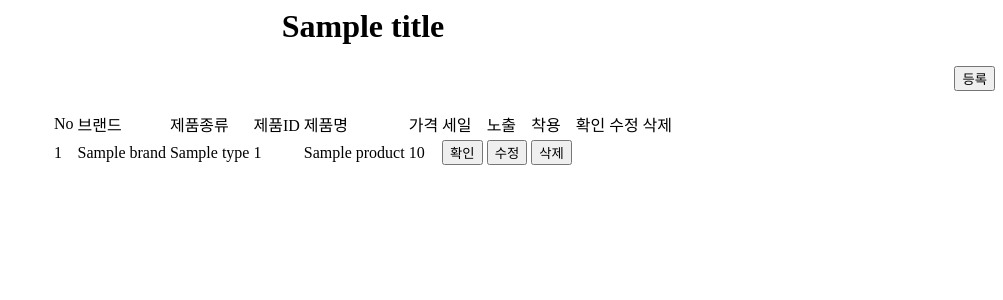
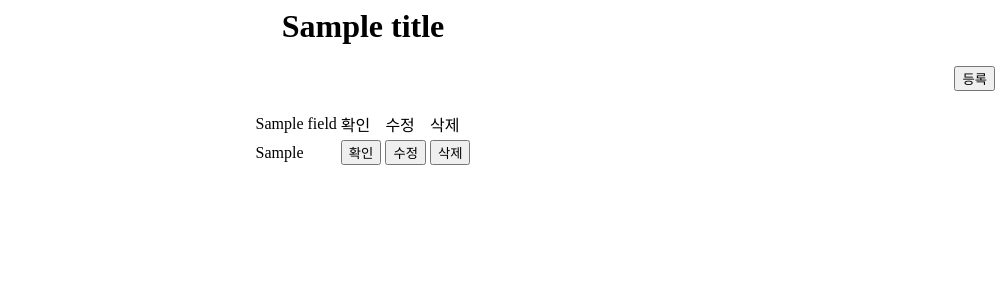
Before and after one commit to hwj4477/PHP-CMS-Template, a CodeIgniter app: template application/views/product/product_list.php in a window 1280 px wide. Shown: the top 300 px of the page, without its empty margins (277-1280 px from the left). Run offline with CodeIgniter, Linux system fonts and the light colour scheme; the template is opened without the code that fills it: most values are stand-ins (such as "Sample title", 1, 10 or a date in 2020); some libraries are stand-ins or nearby versions.

Commit message:
edit contents list view

```diff
--- a/application/controllers/product_control.php
+++ b/application/controllers/product_control.php
@@ -30,7 +30,8 @@
 
 				$this->load->model('product_model');
 
-				$data['product'] = $this->product_model->getProductAll();
+				$data['product'] = $this->product_model->getProductList();
+				$data['field'] = $this->product_model->getProductFieldData();
 // 				$data['pass'] = sha1(md5('pass123'));
 
 				$this->load->view('header', $data);
--- a/application/views/product/product_list.php
+++ b/application/views/product/product_list.php
@@ -21,47 +21,26 @@ function productDelete(_id)
 <div align="center">
 <table class = "list">
 <tr>
-	<td class = "header">No</td>
-	<td class = "header">브랜드</td>
-	<td class = "header">제품종류</td>
-	<td class = "header">제품ID</td>
-	<td class = "header">제품명</td>
-	<td class = "header">가격</td>
-	<td class = "header">세일</td>
-	<td class = "header">노출</td>
-	<td class = "header">착용</td>
+	<?php foreach($field as $fdata) { ?>
+		<td class = "header"><?=$fdata->name?></td>
+	<?php } ?>
+
 	<td class = "header">확인</td>
 	<td class = "header">수정</td>
 	<td class = "header">삭제</td>
+
 </tr>
 	<?php foreach($product as $pcd) { ?>
+
 		<tr>
-		<td class = "row"><?=$pcd->id?></td>
-		<td class = "row"><?=$pcd->brand?></td>
-		<td class = "row"><?=$pcd->type?></td>
-		<td class = "row"><?=$pcd->product_id?></td>
-		<td class = "row"><?=$pcd->name?></td>
-		<td class = "row"><?=$pcd->price?></td>
-		<?php if($pcd->sale == 1):?>
-			<td class = "enable">O</td>
-		<?php elseif($pcd->sale == 0):?>
-			<td class = "disable">X</td>
-		<?php endif?>
+		<?php foreach($field as $fdata) { ?>
+			<td class = "row"><?=$pcd[$fdata->name]?></td>
+		<?php } ?>
 
-		<?php if($pcd->post == 1):?>
-			<td class = "enable">O</td>
-		<?php elseif($pcd->post == 0):?>
-			<td class = "disable">X</td>
-		<?php endif?>
+		<td class = "row"><input type = button value="확인" onclick="location.href='<?=base_url()?>product_control/productDetail/<?=$pcd['id']?>';"></td>
+		<td class = "row"><input type = button value="수정" onclick="location.href='<?=base_url()?>product_control/productModify/<?=$pcd['id']?>';"></td>
+		<td class = "row"><input type = button value="삭제" onclick="productDelete(<?= $pcd['id']?>);"></td>
+		</tr>
 
-		<?php if($pcd->try == 1):?>
-			<td class = "enable">O</td>
-		<?php elseif($pcd->try == 0):?>
-			<td class = "disable">X</td>
-		<?php endif?>
-		<td class = "row"><input type = button value="확인" onclick="location.href='<?=base_url()?>product_control/productDetail/<?=$pcd->id?>';"></td>
-		<td class = "row"><input type = button value="수정" onclick="location.href='<?=base_url()?>product_control/productModify/<?=$pcd->id?>';"></td>
-		<td class = "row"><input type = button value="삭제" onclick="productDelete(<?= $pcd->id?>);"></td>
-		</tr>
 	<?php } ?>
 </table>
```
Also changed, not shown: application/models/product_model.php (+14 -0 lines).
